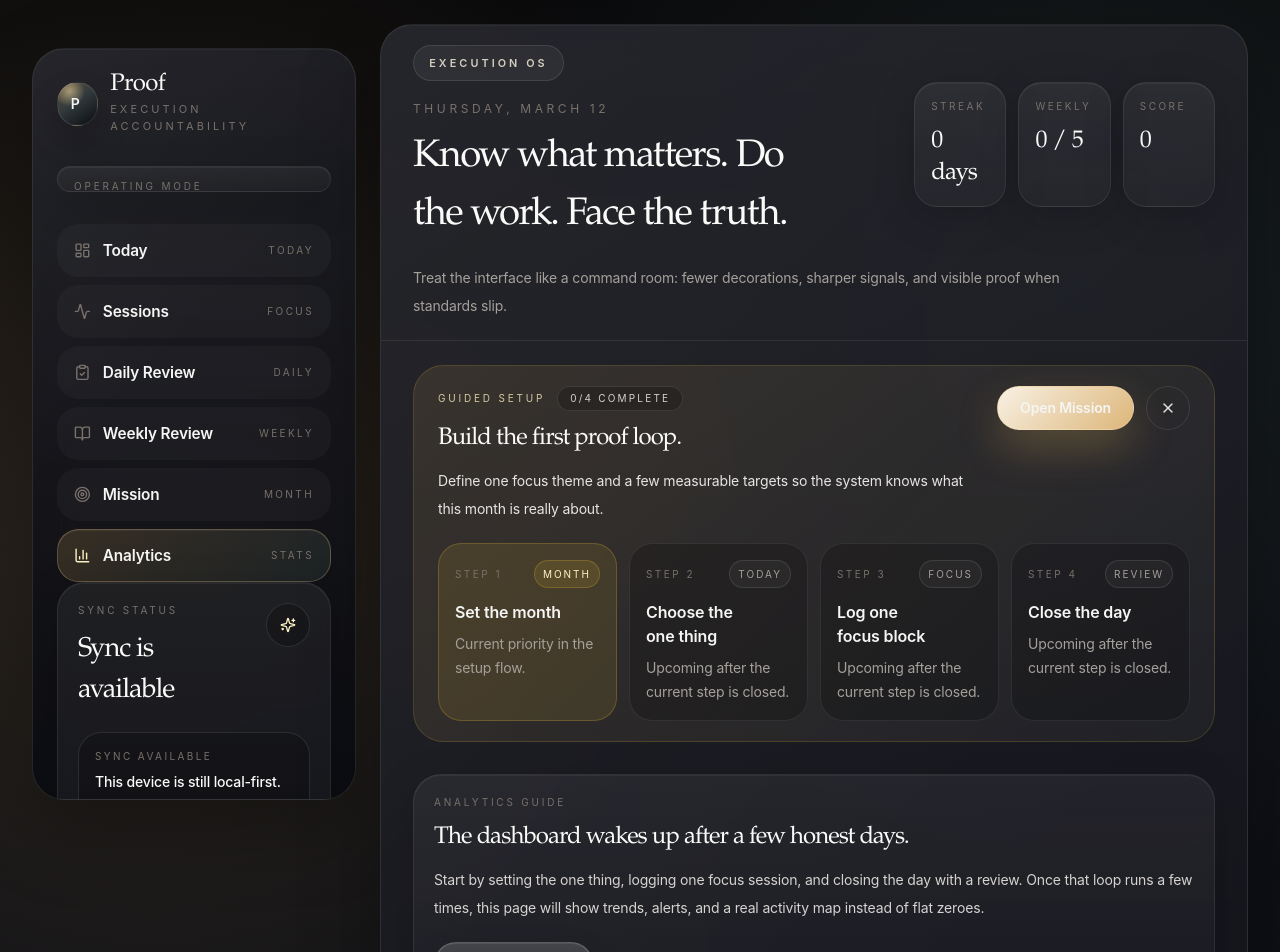
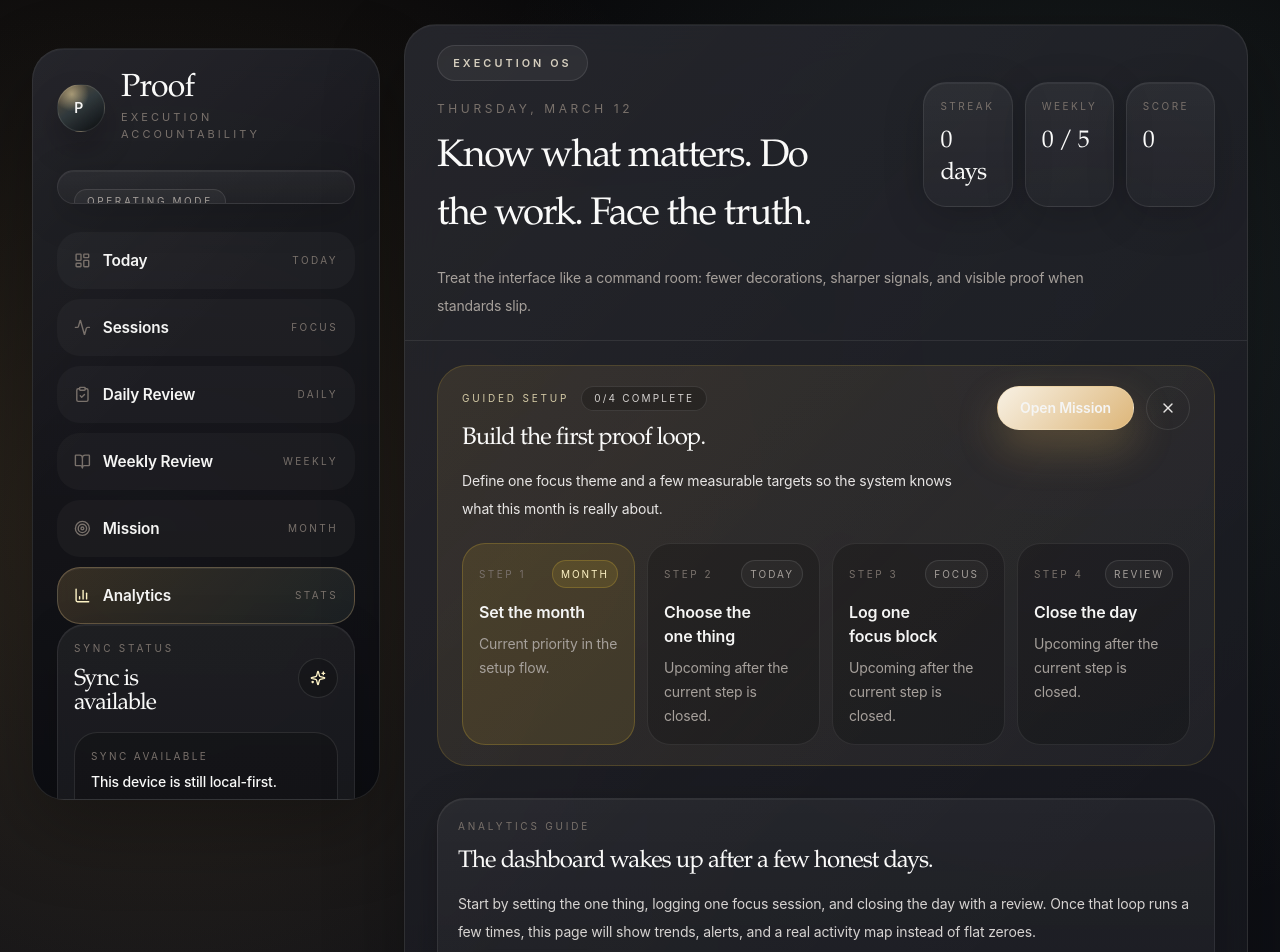
Before and after one commit to mohamedhiba/provisional, a Next.js app: page /analytics in a window 1280 px wide. Shown: the top 952 px of the page. Built offline with nearby package versions, Linux system fonts and the light colour scheme; no server answers.

Commit message:
Tighten sidebar alignment

```diff
--- a/components/auth/account-panel.tsx
+++ b/components/auth/account-panel.tsx
@@ -100,13 +100,13 @@ export function AccountPanel() {
   }
 
   return (
-    <section className="surface-panel-soft rounded-[1.75rem] p-5">
-      <div className="flex items-start justify-between gap-3">
+    <section className="surface-panel-soft rounded-[1.75rem] p-4">
+      <div className="flex items-center justify-between gap-3">
         <div className="min-w-0">
           <p className="text-[10px] uppercase tracking-[0.28em] text-stone-500">
             Sync status
           </p>
-          <h3 className="mt-3 font-sans text-[1.7rem] font-semibold tracking-[-0.03em] text-stone-50">
+          <h3 className="mt-3 max-w-[12ch] text-[1.45rem] leading-[1.02] tracking-tight text-stone-50">
             {isConnected
               ? "Connected across devices"
               : canSync
@@ -114,12 +114,12 @@ export function AccountPanel() {
                 : "Device-only mode"}
           </h3>
         </div>
-        <span className="inline-flex h-11 w-11 shrink-0 items-center justify-center rounded-full border border-white/10 bg-black/20 text-amber-100">
+        <span className="inline-flex h-10 w-10 shrink-0 items-center justify-center rounded-full border border-white/10 bg-black/20 text-amber-100">
           {isConnected ? <Cloud className="h-4 w-4" /> : <Sparkles className="h-4 w-4" />}
         </span>
       </div>
 
-      <div className="mt-5 rounded-[1.45rem] border border-white/10 bg-black/20 px-4 py-4">
+      <div className="mt-4 rounded-[1.45rem] border border-white/10 bg-black/20 px-4 py-4">
         <p className="text-[10px] uppercase tracking-[0.24em] text-stone-500">
           {hasLoaded
             ? isConnected
@@ -129,16 +129,21 @@ export function AccountPanel() {
                 : "Sync unavailable"
             : "Checking"}
         </p>
-        <p className="mt-2 text-sm font-medium text-stone-50">
-          {hasLoaded
-            ? isConnected
-              ? `Connected on ${user?.email ?? "your account"}`
-              : canSync
+        {hasLoaded && isConnected ? (
+          <div className="mt-2 text-sm font-medium text-stone-50">
+            <p>Connected on</p>
+            <p className="mt-1 break-all text-stone-200">{user?.email ?? "your account"}</p>
+          </div>
+        ) : (
+          <p className="mt-2 text-sm font-medium text-stone-50">
+            {hasLoaded
+              ? canSync
                 ? "This device is still local-first."
                 : "Supabase public auth keys are missing."
-            : "Checking current session..."}
-        </p>
-        <p className="mt-3 max-w-[24ch] text-sm leading-7 text-stone-300">
+              : "Checking current session..."}
+          </p>
+        )}
+        <p className="mt-3 text-sm leading-7 text-stone-300">
           {isConnected
             ? "Use this panel later for account management. Your current device stays canonical when there is overlap."
             : canSync
@@ -151,7 +156,7 @@ export function AccountPanel() {
         className="mt-4 rounded-[1.45rem] border border-white/10 bg-black/20 px-4 py-4"
         onSubmit={handleTimeZoneSave}
       >
-        <div className="flex flex-wrap items-start justify-between gap-3">
+        <div className="flex flex-col gap-3">
           <div className="min-w-0">
             <p className="text-[10px] uppercase tracking-[0.24em] text-stone-500">
               Day boundary
@@ -161,12 +166,12 @@ export function AccountPanel() {
                 ? `Using this device timezone: ${browserTimeZone}`
                 : `Using account timezone: ${effectiveTimeZone}`}
             </p>
-            <p className="mt-2 max-w-[30ch] text-sm leading-6 text-stone-400">
+            <p className="mt-2 text-sm leading-6 text-stone-400">
               Right now that clock reads {formatCurrentTimeInTimeZone(effectiveTimeZone)}.
               When this timezone reaches midnight, Proof opens a new day.
             </p>
           </div>
-          <span className="rounded-full border border-white/10 bg-white/[0.04] px-3 py-1 text-[10px] uppercase tracking-[0.24em] text-stone-400">
+          <span className="self-start rounded-full border border-white/10 bg-white/[0.04] px-3 py-1 text-[10px] uppercase tracking-[0.24em] text-stone-400">
             {syncStatus === "saving" ? "Saving" : usingDeviceTimeZone ? "Device-first" : "Account-set"}
           </span>
         </div>
@@ -191,7 +196,7 @@ export function AccountPanel() {
           </datalist>
         </div>
 
-        <div className="mt-4 grid gap-3 sm:grid-cols-2">
+        <div className="mt-4 flex flex-col gap-3">
           <Button type="submit" variant="primary" size="md" className="w-full justify-center">
             Save timezone
           </Button>
@@ -229,7 +234,7 @@ export function AccountPanel() {
           </p>
         </div>
       ) : canSync ? (
-        <form className="mt-5 space-y-4" onSubmit={handleMagicLink}>
+        <form className="mt-4 space-y-4" onSubmit={handleMagicLink}>
           <div className="space-y-2">
             <label className="text-[10px] uppercase tracking-[0.24em] text-stone-500">
               Sync email
--- a/components/layout/app-shell.tsx
+++ b/components/layout/app-shell.tsx
@@ -51,18 +51,18 @@ export function AppShell({ children }: PropsWithChildren) {
   return (
     <div className="relative min-h-screen text-stone-100">
       <div className="mx-auto flex min-h-screen max-w-[1600px] flex-col px-4 py-4 sm:px-6 lg:flex-row lg:gap-6 lg:px-8 lg:py-6">
-        <aside className="surface-panel mb-4 rounded-[2rem] p-4 lg:sticky lg:top-6 lg:mb-0 lg:h-[calc(100vh-3rem)] lg:w-[312px] lg:p-6 xl:w-[324px]">
+        <aside className="surface-panel mb-4 rounded-[2rem] p-4 lg:sticky lg:top-6 lg:mb-0 lg:h-[calc(100vh-3rem)] lg:w-[336px] lg:p-6 xl:w-[348px]">
           <div className="flex h-full flex-col">
             <Logo />
-            <div className="mt-8 surface-panel-soft rounded-[1.5rem] px-4 py-3">
-              <p className="text-[10px] uppercase tracking-[0.28em] text-stone-500">
+            <div className="mt-7 surface-panel-soft rounded-[1.5rem] px-4 py-4">
+              <span className="inline-flex rounded-full border border-white/10 bg-white/[0.04] px-3 py-1 text-[10px] uppercase tracking-[0.26em] text-stone-400">
                 Operating mode
-              </p>
-              <p className="mt-2 text-sm leading-6 text-stone-200">
-                Discipline is a design problem. Build the environment so drift has less room.
+              </span>
+              <p className="mt-3 text-sm leading-6 text-stone-200">
+                Command room mode. Fewer decisions, sharper signals, visible proof.
               </p>
             </div>
-            <div className="mt-8 space-y-2">
+            <div className="mt-7 space-y-2.5">
               {siteConfig.navItems.map((item) => {
                 const active =
                   pathname === item.href || pathname.startsWith(`${item.href}/`);
@@ -74,7 +74,7 @@ export function AppShell({ children }: PropsWithChildren) {
                     href={item.href}
                     aria-current={active ? "page" : undefined}
                     className={cn(
-                      "group flex items-center justify-between rounded-[1.35rem] border px-4 py-3.5 transition duration-200",
+                      "group flex items-center justify-between rounded-[1.45rem] border px-4 py-4 transition duration-200",
                       active
                         ? "border-[#e0bf8c]/30 bg-[linear-gradient(135deg,rgba(215,168,91,0.18),rgba(130,180,172,0.1))] text-stone-50 shadow-[inset_0_1px_0_rgba(255,255,255,0.06)]"
                         : "border-transparent bg-white/[0.03] text-stone-400 hover:border-white/10 hover:bg-white/[0.06] hover:text-stone-100",
@@ -99,7 +99,7 @@ export function AppShell({ children }: PropsWithChildren) {
               })}
             </div>
 
-            <div className="mt-auto space-y-4">
+            <div className="mt-6 space-y-4 lg:mt-auto">
               <AccountPanel />
               <div className="surface-panel-soft rounded-[1.75rem] p-4">
                 <p className="text-xs uppercase tracking-[0.28em] text-stone-500">
--- a/components/logo.tsx
+++ b/components/logo.tsx
@@ -1,14 +1,14 @@
 export function Logo() {
   return (
-    <div className="flex items-center gap-3">
-      <div className="flex h-11 w-11 items-center justify-center rounded-[1.35rem] border border-white/10 bg-[radial-gradient(circle_at_30%_20%,_rgba(244,222,166,0.55),_transparent_35%),linear-gradient(145deg,_rgba(215,168,91,0.34),_rgba(130,180,172,0.16)_45%,_rgba(8,10,13,0.9))] text-sm font-semibold tracking-[0.32em] text-stone-100 shadow-[0_16px_32px_rgba(0,0,0,0.22)]">
+    <div className="flex items-center gap-4">
+      <div className="flex h-12 w-12 items-center justify-center rounded-[1.5rem] border border-white/10 bg-[radial-gradient(circle_at_30%_20%,_rgba(244,222,166,0.55),_transparent_35%),linear-gradient(145deg,_rgba(215,168,91,0.34),_rgba(130,180,172,0.16)_45%,_rgba(8,10,13,0.9))] text-sm font-semibold tracking-[0.32em] text-stone-100 shadow-[0_16px_32px_rgba(0,0,0,0.22)]">
         P
       </div>
-      <div>
-        <p className="font-display text-2xl leading-none tracking-tight text-stone-50">
+      <div className="min-w-0">
+        <p className="font-display text-[2rem] leading-none tracking-tight text-stone-50">
           Proof
         </p>
-        <p className="mt-1 text-[11px] uppercase tracking-[0.28em] text-stone-500">
+        <p className="mt-1 max-w-[14rem] text-[11px] uppercase tracking-[0.28em] text-stone-500">
           Execution accountability
         </p>
       </div>
```
